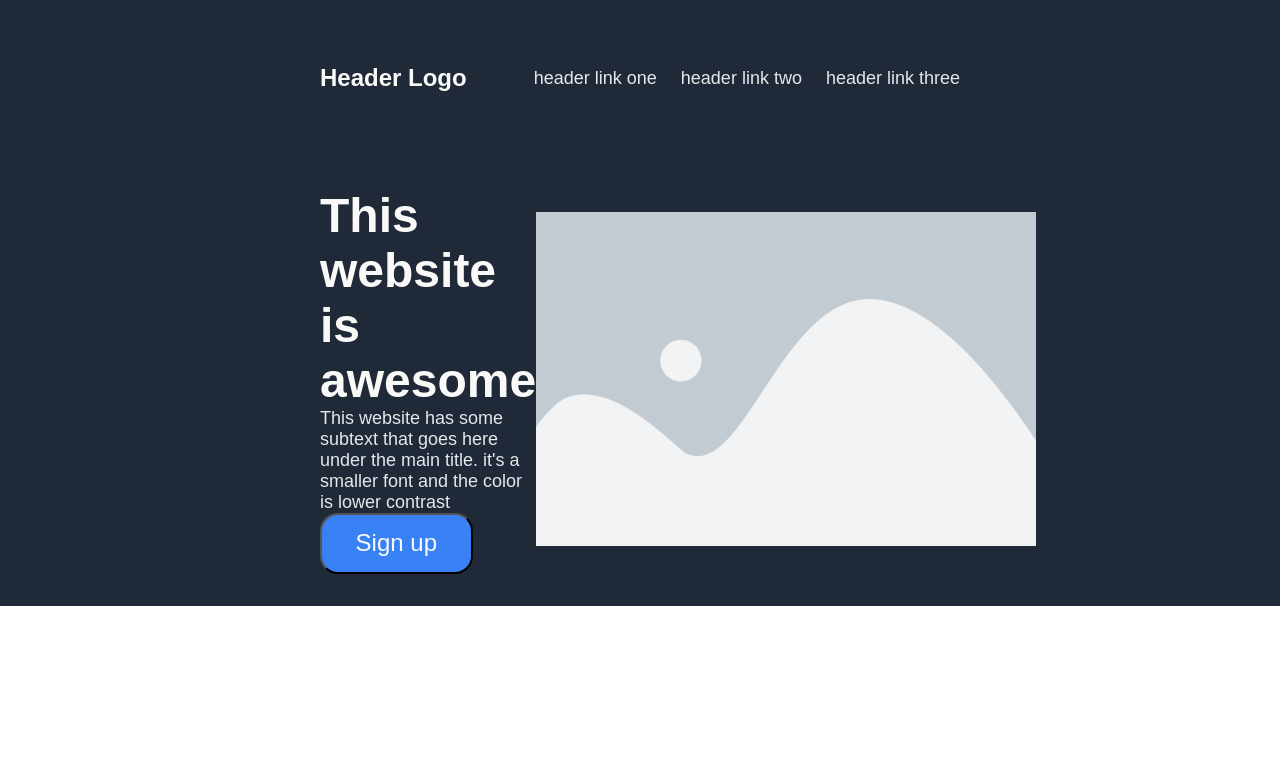
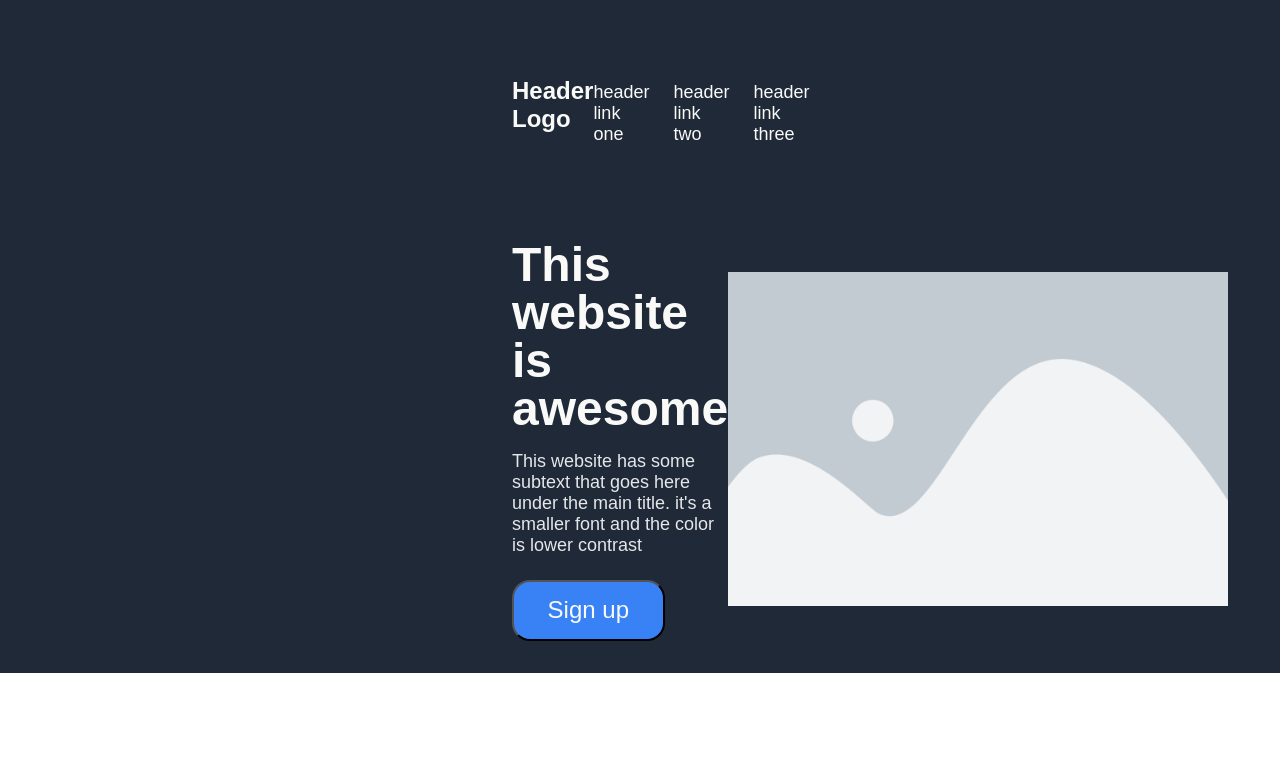
Before and after one commit to thewanderer-cs/landing-page, a plain HTML site: page index.html in a window 1280 px wide. Shown: the top 766 px of the page. Drawn offline with Linux system fonts and the light colour scheme.

Commit message:
Finished css styling and html adjustments

```diff
--- a/index.html
+++ b/index.html
@@ -9,11 +9,11 @@
 <body>
     <header>
         <div class="navbar">
-            <p class="logo">Header Logo</p>
+            <p class="logo"><a href="">Header Logo</a></p>
             <ul class="links">
-                <li>header link one</li>
-                <li>header link two</li>
-                <li>header link three</li>
+                <li><a href="">header link one</a></li>
+                <li><a href="">header link two</a></li>
+                <li><a href="">header link three</a></li>
             </ul>
         </div>
     </header>
--- a/styles.css
+++ b/styles.css
@@ -8,21 +8,30 @@ header,
 .first-section,
 footer{
     background-color: #1F2937;
+    padding: 0em 12em;
 }
 .logo{
     color: #F9FAF8;
     font-size: 24px;
     font-weight: 800;
 }
+.hero-container{
+    width: 450px;
+}
 .hero-container h1{
     color: #F9FAF8;
     font-size: 48px;
     font-weight: 900;
+    line-height: 1em;
 }
 .hero-container p,
 .links{
     font-size: 18px;
     color: #E5E7EB;
+    margin-top: 1em;
+}
+.signup-btn{
+    margin-top: 1em;
 }
 .signup-btn,
 .c2a-btn{
@@ -73,8 +82,19 @@ ul{
     display: flex;
     gap: 24px;
 }
+a{
+    text-decoration: none;
+    color: #F9FAF8;
+}
+.links a:hover{
+    cursor: pointer;
+    text-decoration: underline;
+}
+.logo a:hover{
+    cursor: pointer;
+}
 .first-section{
-     padding: 2em 20em;
+    padding: 2em 32em;
      display: flex;
      align-items: center;
      justify-content: space-between;
@@ -83,7 +103,7 @@ ul{
     width: 500px;
 }
 .c2a{
-    padding: 4em 20em;
+    padding: 4em 32em;
 }
 .c2a-container{
     padding: 3em 10em;
```
